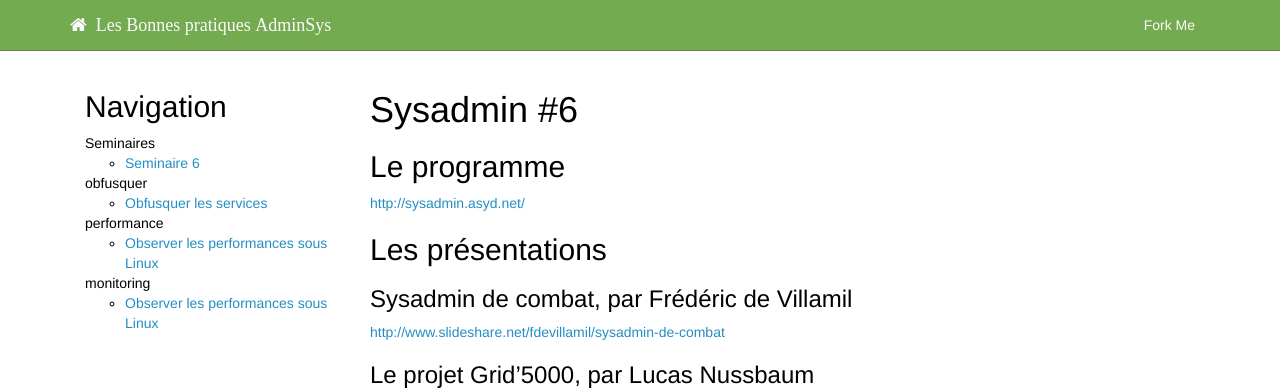
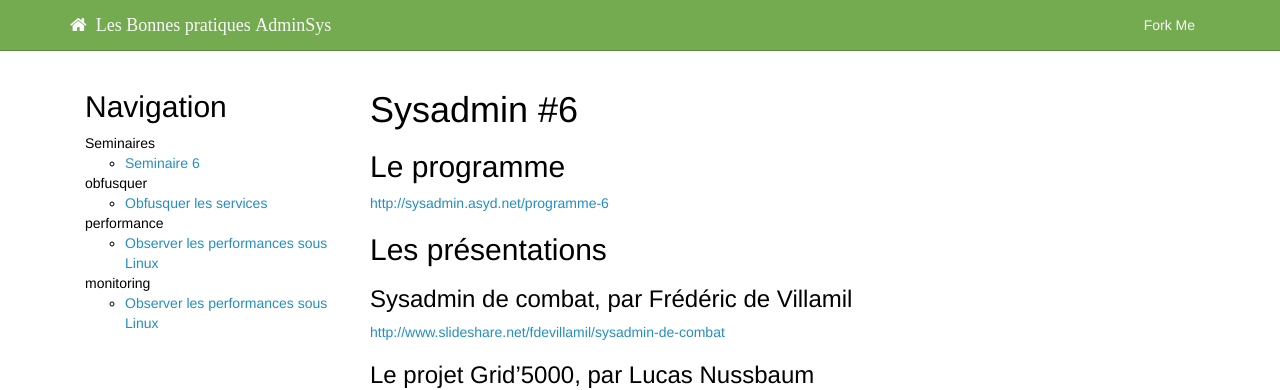
Before and after one commit to sysadmin-fr/bestPractices, a Jekyll site: the page built from _pages/seminaire#6.md, in a window 1280 px wide and 1110 px high. Shown: the top 390 px of the window. Built offline with Jekyll 4.4.1, drawn with Linux system fonts in a browser that asks for light colours; nearby versions of some CDN libraries; library files that are not in the unit come from our copies.

Commit message:
Fix URL to #6 schedule

```diff
--- a/_pages/seminaire#6.md
+++ b/_pages/seminaire#6.md
@@ -7,7 +7,7 @@ categories: [Seminaires]
 
 ## Le programme
 
-<http://sysadmin.asyd.net/>
+<http://sysadmin.asyd.net/programme-6>
 
 ## Les présentations
 
```
